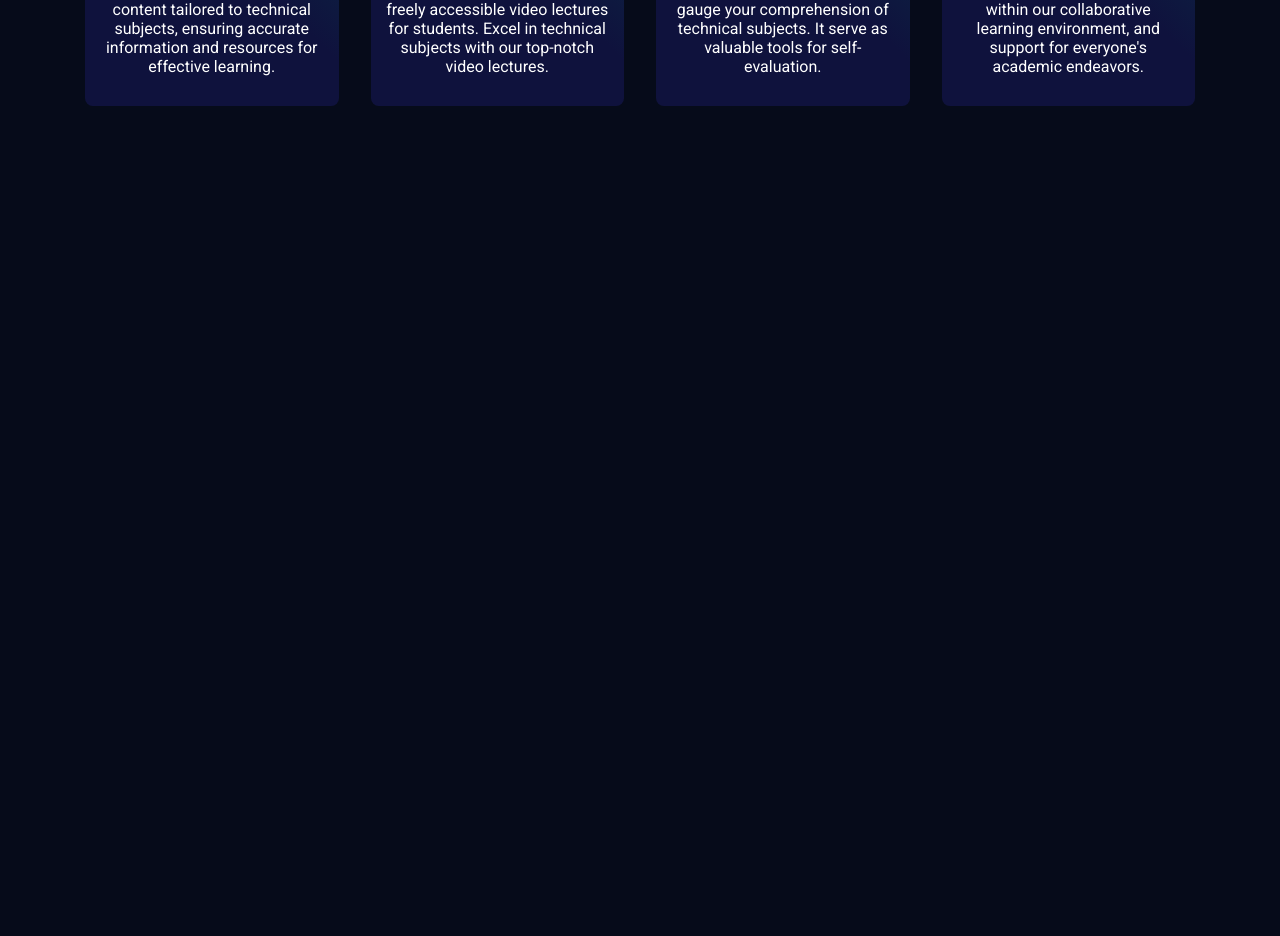
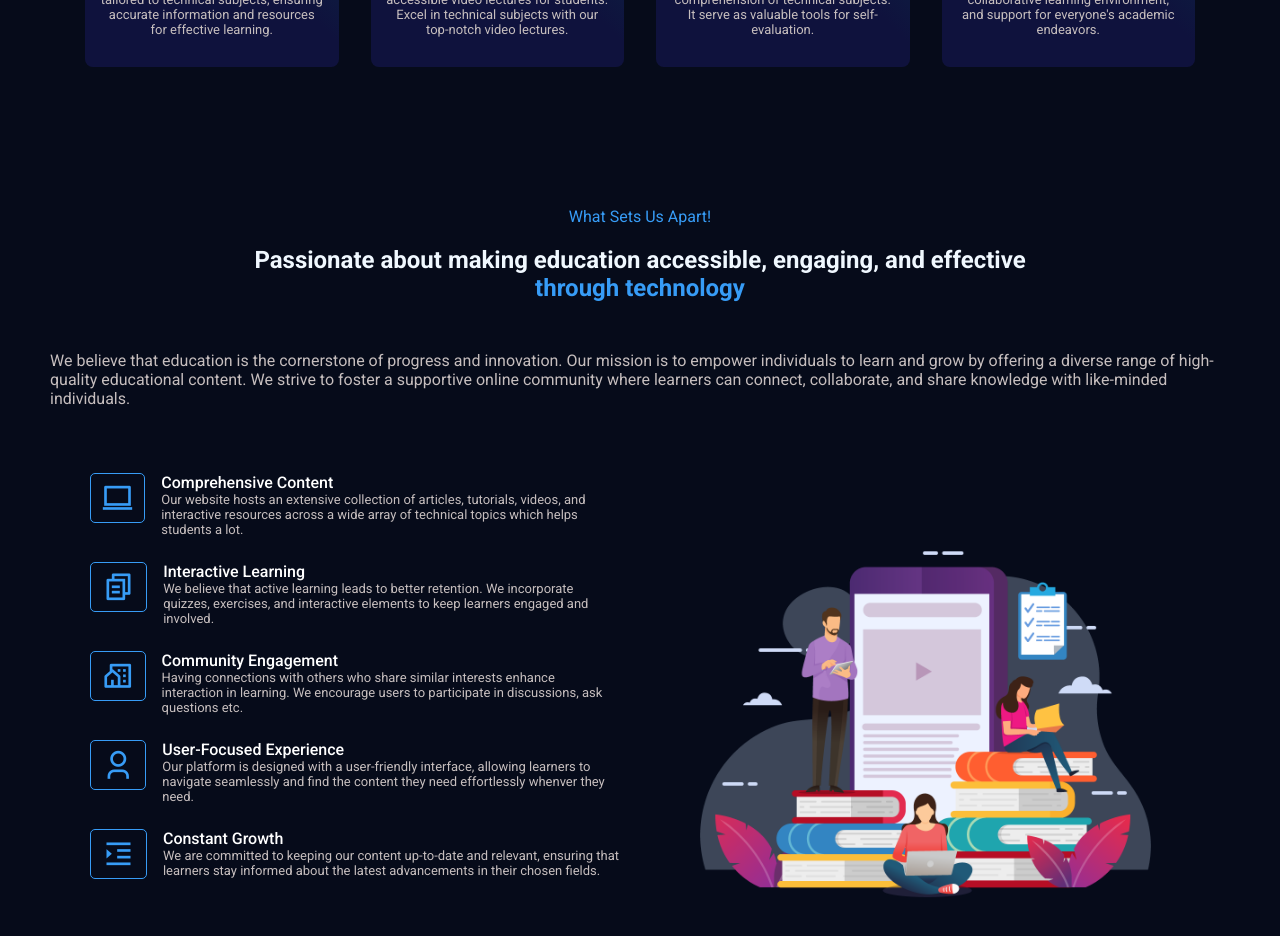
Before and after one commit to purnimakatiyar/Ace-learntech, a React (Create React App) app: page / in a window 1280 px wide. Shown: the part 880-1816 px from the top of the page. Before the commit the page ends 1046 px from the top, so only its background shows below. Built offline with nearby package versions, Linux system fonts and the light colour scheme.

Commit message:
about added

```diff
--- a/src/App.js
+++ b/src/App.js
@@ -4,8 +4,10 @@ import './App.css';
 import Header from "./components/Header/Header";
 import Home from './components/Home/home';
 // import Main from "./Main";
-import Main from "./components/Main"
+// import Main from "./components/Main"
 import Services from './components/UI/Services';
+import About from "./components/UI/About";
+
 
 function App() {
   return (
@@ -14,7 +16,7 @@ function App() {
       <Home/>
 
 <Services/>
-
+<About/>
     </>
   )
 
--- /dev/null
+++ b/src/components/UI/About.jsx
@@ -0,0 +1,69 @@
+import React from 'react';
+import '../styles/about.css';
+import aboutimg from "../../pic.png"
+
+const chooseData=[
+    {
+        icon:  'ri-macbook-line',
+        title: 'Comprehensive Content',
+        desc: 'Our website hosts an extensive collection of articles, tutorials, videos, and interactive resources across a wide array of technical topics which helps students a lot.'
+    },
+    {
+        icon:  'ri-file-copy-2-line',
+        title: 'Interactive Learning',
+        desc: "We believe that active learning leads to better retention. We incorporate quizzes, exercises, and interactive elements to keep learners engaged and involved."
+    },
+    {
+        icon:  'ri-community-line',
+        title: 'Community Engagement',
+        desc: "Having connections with others who share similar interests enhance interaction in learning. We encourage users to participate in discussions, ask questions etc."
+    },
+    {
+        icon:  'ri-user-3-line',
+        title: 'User-Focused Experience',
+        desc: 'Our platform is designed with a user-friendly interface, allowing learners to navigate seamlessly and find the content they need effortlessly whenver they need.'
+    },
+    {
+        icon:  'ri-indent-increase',
+        title: 'Constant Growth',
+        desc: 'We are committed to keeping our content up-to-date and relevant, ensuring that learners stay informed about the latest advancements in their chosen fields.'
+    },
+]
+
+const About = () => {
+  return <section id="about">
+  <div className="container__head"> <h6 className="subtitle_an">What Sets Us Apart!</h6>
+            <h3 className="subcontent">Passionate about making education accessible, engaging, and effective <h3 className="innercontent">through technology</h3></h3>
+                <p className="about__content-desc">
+                <br></br>
+                We believe that education is the cornerstone of progress and innovation. Our mission is to empower individuals to learn and grow by offering a diverse range of high-quality educational content. We strive to foster a supportive online community where learners can connect, collaborate, and share knowledge with like-minded individuals.
+                </p></div>
+    <div className="container">
+        <div className="about__wrapper">
+            <div className="about__content">
+
+              <div className='choose__item-wrapper'>
+                {
+                   chooseData.map((item,index)=>(
+                    <div className="choose__us-item" key={index}>
+                    <span className="choose__us-icon">
+                    < i class={item.icon}></i>
+                    </span>
+                    <div><h4 className="choose__us-title">{item.title}</h4>
+                    <p className="description">{item.desc}</p></div>
+
+                </div>
+
+                   ))
+                }
+              </div>
+              </div>
+            <div className="about__img">
+                <img src={aboutimg} height="200%" width="100%" alt=""/>
+            </div>
+        </div>
+    </div>
+  </section>
+}
+
+export default About
--- /dev/null
+++ b/src/components/styles/about.css
@@ -0,0 +1,103 @@
+.about__wrapper{
+    display: flex;
+    column-gap: 2rem;
+
+}
+
+.about__content,.about__img{
+    width: 50%;
+
+}
+
+.about__img{
+    width: 50%;
+height:100%;
+/* margin-top: 30px; */
+}
+
+
+
+.about__content-desc{
+    margin-top: 30px;
+    color: rgb(198, 190, 190);
+    margin-bottom: 20px;
+}
+
+
+.choose__item-wrapper{
+    margin-top: 20px;
+}
+.choose__us-item
+{
+    padding: 5px;
+    display: flex;
+    column-gap: 1rem;
+margin-top: 15px;
+
+}
+
+.choose__us-icon{
+    width:110px;
+    height: 50px;
+    display: flex;
+    align-items: center;
+    justify-content: center;
+    border: 1px solid var(--primary-color);
+border-radius: 5px;
+
+}
+
+.choose__us-icon i{
+color: var(--primary-color);
+font-size: 2rem;
+
+}
+
+.choose__us-title{
+    color: #fff;
+    font-weight: 500;
+
+}
+.description{
+    color: var(--heading-color);
+  }
+.inex{
+    color: var(--primary-color);
+}
+
+  .subcontent{
+    color: aliceblue;
+    font-size: 1.5rem;
+    text-align: center;
+
+  }
+
+  .innercontent{
+    color: var(--primary-color);
+   text-align: center;
+    margin-bottom: 30px;
+
+  }
+
+ .container__head{
+    margin-left: 30px;
+   margin-right: 30px;
+ }
+
+ .container__head{
+    padding: 20px;
+ }
+
+ .subtitle_an{
+   text-align: center;
+    color: var(--primary-color);
+    font-size: medium;
+    font-weight: 400;
+    margin-bottom: 20px;
+ }
+
+ .description{
+    color: rgb(198, 190, 190);
+    font-size: small;
+
+ }
```
Also changed, not shown: src/pic.png (added).
